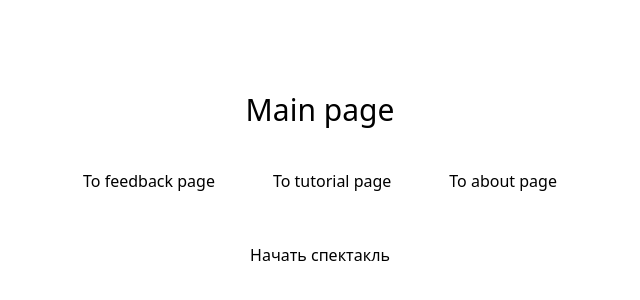
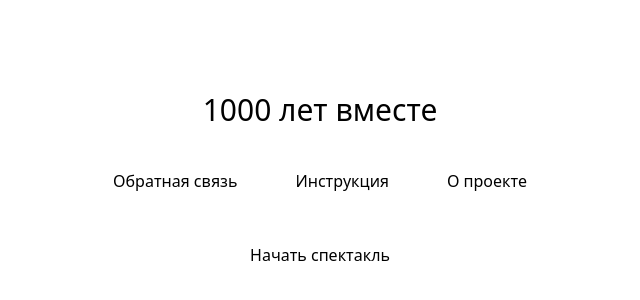
Before and after one commit to DenisFeofanov/1000-years-together, a Next.js app: page / in a window 1280 px wide. Shown: the part 216-516 px from the top of the page, without its empty margins (320-960 px from the left). Built offline with nearby package versions, Linux system fonts and the light colour scheme.

Commit message:
feat: switch to rus

```diff
--- a/src/pages/about/index.tsx
+++ b/src/pages/about/index.tsx
@@ -5,7 +5,7 @@ import Heading from "@/components/Heading";
 export default function About() {
   return (
     <Layout>
-      <Heading>About page</Heading>
+      <Heading>О проекте</Heading>
 
       <p>
         Lorem ipsum dolor, sit amet consectetur adipisicing elit. Odit cum
@@ -14,7 +14,7 @@ export default function About() {
         accusamus eum deserunt numquam.
       </p>
 
-      <AppLink href="/">to main page</AppLink>
+      <AppLink href="/">На главную</AppLink>
     </Layout>
   );
 }
--- a/src/pages/feedback/index.tsx
+++ b/src/pages/feedback/index.tsx
@@ -13,7 +13,7 @@ export default function Feedback() {
   }
   return (
     <Layout>
-      <Heading>Feedback page</Heading>
+      <Heading>Обратная связь</Heading>
 
       <form
         onSubmit={e => handleSubmit(e)}
@@ -22,10 +22,10 @@ export default function Feedback() {
         <input type="text" />
         <input type="text" />
 
-        <button type="submit">Submit</button>
+        <button type="submit">Отправить</button>
       </form>
 
-      <AppLink href="/">to main page</AppLink>
+      <AppLink href="/">На главную</AppLink>
     </Layout>
   );
 }
--- a/src/pages/index.tsx
+++ b/src/pages/index.tsx
@@ -6,12 +6,12 @@ import { ACTS, sharedSlug } from "@/shared/acts";
 export default function Home() {
   return (
     <Layout>
-      <Heading>Main page</Heading>
+      <Heading>1000 лет вместе</Heading>
 
       <nav className="flex gap-2">
-        <AppLink href="/feedback">To feedback page</AppLink>
-        <AppLink href="/tutorial">To tutorial page</AppLink>
-        <AppLink href="/about">To about page</AppLink>
+        <AppLink href="/feedback">Обратная связь</AppLink>
+        <AppLink href="/tutorial">Инструкция</AppLink>
+        <AppLink href="/about">О проекте</AppLink>
       </nav>
 
       <AppLink href={`/${sharedSlug}/${ACTS[0].slug}`}>
--- a/src/pages/tutorial/index.tsx
+++ b/src/pages/tutorial/index.tsx
@@ -5,7 +5,7 @@ import Heading from "@/components/Heading";
 export default function Tutorial() {
   return (
     <Layout>
-      <Heading>Tutorial page</Heading>
+      <Heading>Инструкция</Heading>
 
       <p>
         Lorem ipsum dolor, sit amet consectetur adipisicing elit. Odit cum
@@ -14,7 +14,7 @@ export default function Tutorial() {
         accusamus eum deserunt numquam.
       </p>
 
-      <AppLink href="/">to main page</AppLink>
+      <AppLink href="/">На главную</AppLink>
     </Layout>
   );
 }
```
